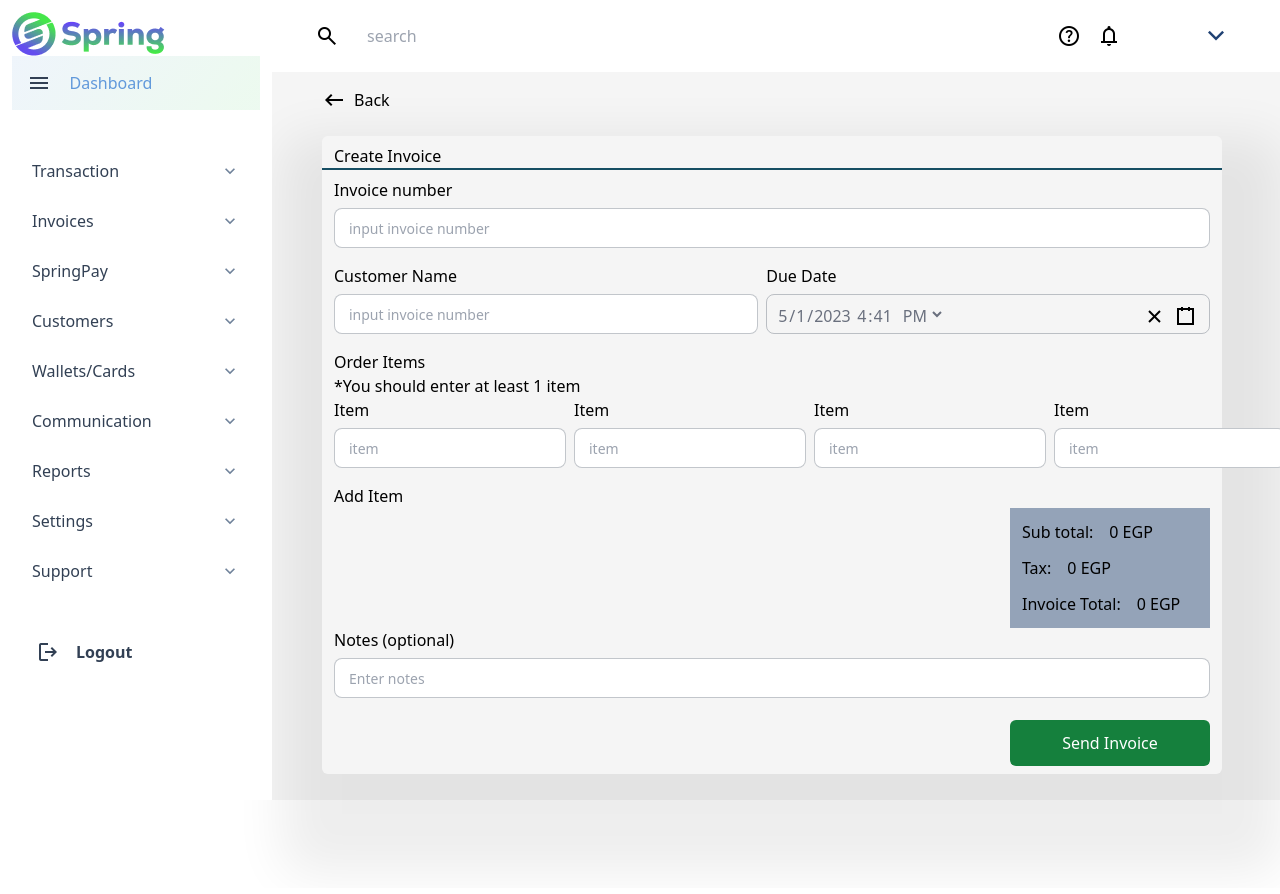
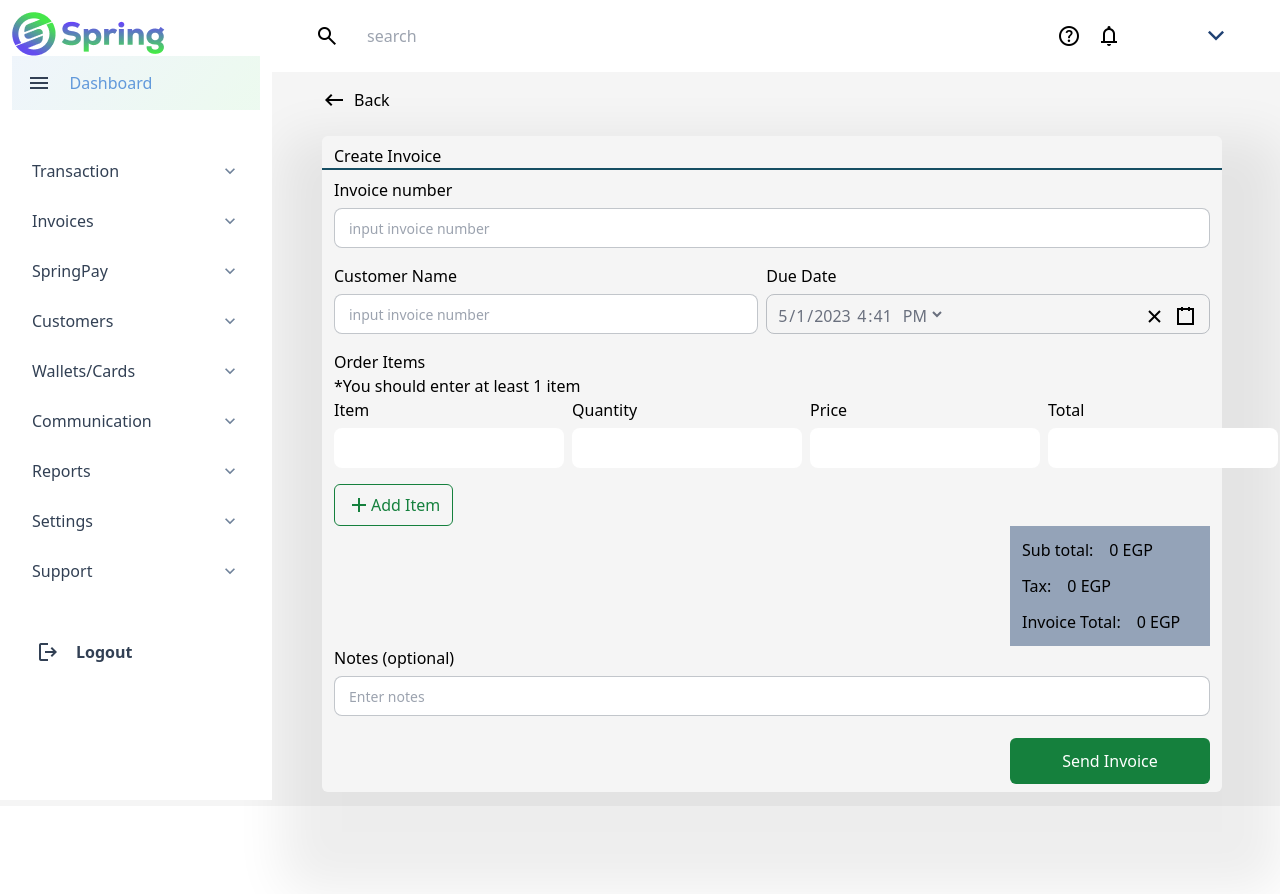
Before and after one commit to AdeCode/new-spring, a React (Create React App) app: page /invoice/generate in a window 1280 px wide. Built offline with nearby package versions, Linux system fonts and the light colour scheme.

Commit message:
added extra item fields logic

```diff
--- a/src/components/@tables/InvoiceTable.js
+++ b/src/components/@tables/InvoiceTable.js
@@ -54,8 +54,11 @@ const InvoiceTable = () => {
             {
                 accessorKey: 'status', //normal accessorKey
                 header: 'Status',
-                Cell: ({ cell }) => {
-                    return <span className={`${cell.getValue() === 'success' ? 'bg-green-700' : 'bg-yellow-700'} w-5 h-5 rounded-[50%]`}></span>
+                Cell: ({ cell, row }) => {
+                    return <div className='w-[100px] h-[50px]'>
+                        {/* {row.original.status} */}
+                        <span className={`${cell.getValue() === 'success' ? 'bg-green-700' : 'bg-yellow-600'} w-20 h-10 rounded-[50%] border border-zinc-700`}></span>
+                        </div>
                 },
                 size:80,
             },
--- a/src/pages/dashboard/Invoice/Index.js
+++ b/src/pages/dashboard/Invoice/Index.js
@@ -18,26 +18,27 @@ function InvoiceIndex() {
             </Link>
             <div className=''></div>
             <div className='box w-full flex flex-col'>
-                <div className='w-full border-b-2 border-cyan-900 pl-3 pt-2'>
-                    <h2 className=''>Invoices</h2>
+                <div className='w-full border-b-2 border-cyan-900 px-2 flex justify-between items-center py-2'>
+                    <h2 className='text-base font-semibold lg:text-xl'>Invoices</h2>
+                    <Link to='/invoice/generate' className='flex rounded-md items-center py-2 px-3 bg-green-700 hover:bg-green-600 text-white'><span class="material-symbols-outlined">add</span>Create Invoice</Link>
                 </div>
                 <div className='flex gap-2 mb-3 px-2 py-2'>
                     <div className='shadow-md hover:shadow-lg flex flex-col w-[250px] h-[150px] py-2 px-2'>
-                        <span className='flex justify-end'>0%</span>
+                        <span className='flex justify-end font-semibold'>0%</span>
                         <div className='flex flex-col'>
                             <h2 className='font-semibold text-3xl text-green-600'>2</h2>
                             <h3 className='text-base text-gray'>Total Invoices</h3>
                         </div>
                     </div>
                     <div className='shadow-md hover:shadow-lg flex flex-col w-[250px] h-[150px] py-2 px-2'>
-                        <span className='flex justify-end'>0%</span>
+                        <span className='flex justify-end font-semibold'>0%</span>
                         <div className='flex flex-col'>
                             <h2 className='font-semibold text-3xl text-green-600'>2</h2>
                             <h3 className='text-base text-gray'>Outstanding Invoices</h3>
                         </div>
                     </div>
                     <div className='shadow-md hover:shadow-lg flex flex-col w-[250px] h-[150px] py-2 px-2'>
-                        <span className='flex justify-end'>0%</span>
+                        <span className='flex justify-end font-semibold'>0%</span>
                         <div className='flex flex-col'>
                             <h2 className='font-semibold text-3xl text-green-600'>2</h2>
                             <h3 className='text-base text-gray'>Overdue Invoices</h3>
--- /dev/null
+++ b/src/pages/dashboard/Invoice/InvoiceDetails.js
@@ -0,0 +1,9 @@
+import React from 'react'
+
+function InvoiceDetails() {
+  return (
+    <div>InvoiceDetails</div>
+  )
+}
+
+export default InvoiceDetails
--- a/src/pages/dashboard/Invoice/NewInvoice.js
+++ b/src/pages/dashboard/Invoice/NewInvoice.js
@@ -13,14 +13,45 @@ import 'react-clock/dist/Clock.css';
 function NewInvoice() {
     const navigate = useNavigate()
 
+    const [data, setData] = useState([
+        {
+            item:'',
+            quantity:'',
+            price:'',
+        }
+    ])
+
+    const calcTotal = (quantity,price) => {
+        return parseInt(quantity)*parseInt(data)
+    }
+
     const [value, onChange] = useState(new Date());
-    console.log(value)
+    // console.log(value)
 
     const newInvoiceMutation = () => { }
 
     const onSubmit = () => {
 
     }
+
+    const handleClick = () => {
+        console.log('button clicked')
+        setData([...data,{item:'',quantity:'',price:''}])
+    }
+
+    const handleChange = (e,i) => {
+        const {name, value} = e.target
+        const onChangeVal = [...data]
+        onChangeVal[i][name]=value
+        setData(onChangeVal)
+    }
+
+    const handleDelete = (index) => {
+        const deleteVal = [...data]
+        deleteVal.splice(index,1)
+        setData(deleteVal)
+    }
+
     return (
         <Invoice className='px-[50px]'>
             <Link onClick={() => navigate(-1)} className='flex gap-2 items-center mb-6'>
@@ -80,7 +111,7 @@ function NewInvoice() {
                                     <h2 className=''>Order Items</h2>
                                     <p className=''>*You should enter at least 1 item</p>
                                     <div className='flex flex-col'>
-                                        <div className='flex w-full gap-2'>
+                                        {/* <div className='flex w-full gap-2'>
                                             <div className='grow'>
                                                 <InputField
                                                     name='item'
@@ -113,9 +144,39 @@ function NewInvoice() {
                                                     placeholder='item'
                                                 />
                                             </div>
+                                        </div> */}
+                                        <div className='flex flex-col gap-2 mb-4'>
+                                            {
+                                                data.map((val, i) => {
+                                                    return (
+                                                        <div className='flex w-full gap-2 items-center' key={i}>
+                                                            <div className='flex grow flex-col'>
+                                                                <label className='font-medium text-base text-label mb-[6px]'>Item</label>
+                                                                <input className='h-10 py-2 px-[14px] text-input_text text-sm font-[450] rounded-lg' type='text' value={val.item} onChange={(e)=>handleChange(e,i)} name='item'/>
+                                                            </div>
+                                                            <div className='flex grow-0 flex-col'>
+                                                                <label className='font-medium text-base text-label mb-[6px]'>Quantity</label>
+                                                                <input className='h-10 py-2 px-[14px] text-input_text text-sm font-[450] rounded-lg' type='text' value={val.quantity} onChange={(e)=>handleChange(e,i)} name='quantity'/>
+                                                            </div>
+                                                            <div className='flex grow-0 flex-col'>
+                                                                <label className='font-medium text-base text-label mb-[6px]'>Price</label>
+                                                                <input className='h-10 py-2 px-[14px] text-input_text text-sm font-[450] rounded-lg' type='text' value={val.price} onChange={(e)=>handleChange(e,i)} name='price'/>
+                                                            </div>
+                                                            <div className='flex grow-0 flex-col'>
+                                                                <label className='font-medium text-base text-label mb-[6px]'>Total</label>
+                                                                <input className='h-10 py-2 px-[14px] text-input_text text-sm font-[450] rounded-lg' type='text' value={()=>calcTotal(val.quantity,val.price)} name='total'/>
+                                                            </div>
+                                                            <span onClick={()=>handleDelete(i)} className='text-red-600 font-semibold text-xl cursor-pointer'>X</span>
+                                                        </div>
+                                                    )
+                                                })
+                                            }
+                                            {/* <p>{JSON.stringify(data)}</p> */}
                                         </div>
                                         <div className='flex'>
-                                            <button className=''>Add Item</button>
+                                            <button onClick={handleClick} type='button' className='flex border border-green-700 text-green-700 items-center py-2 px-3 rounded-md'>
+                                                <span className="material-symbols-outlined text-green-700">add</span>Add Item
+                                            </button>
                                         </div>
                                     </div>
                                     <div className='flex justify-end'>
```
